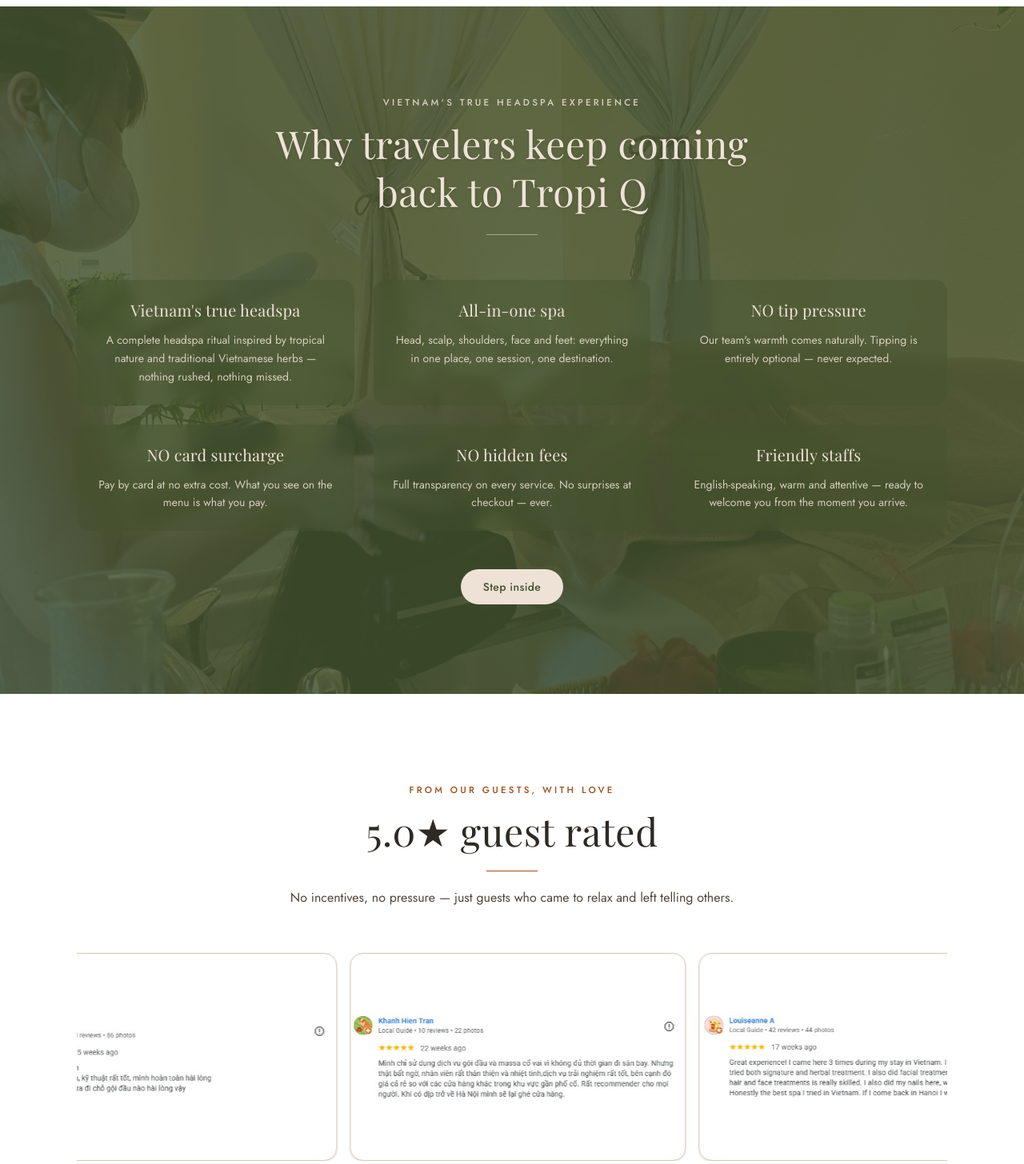
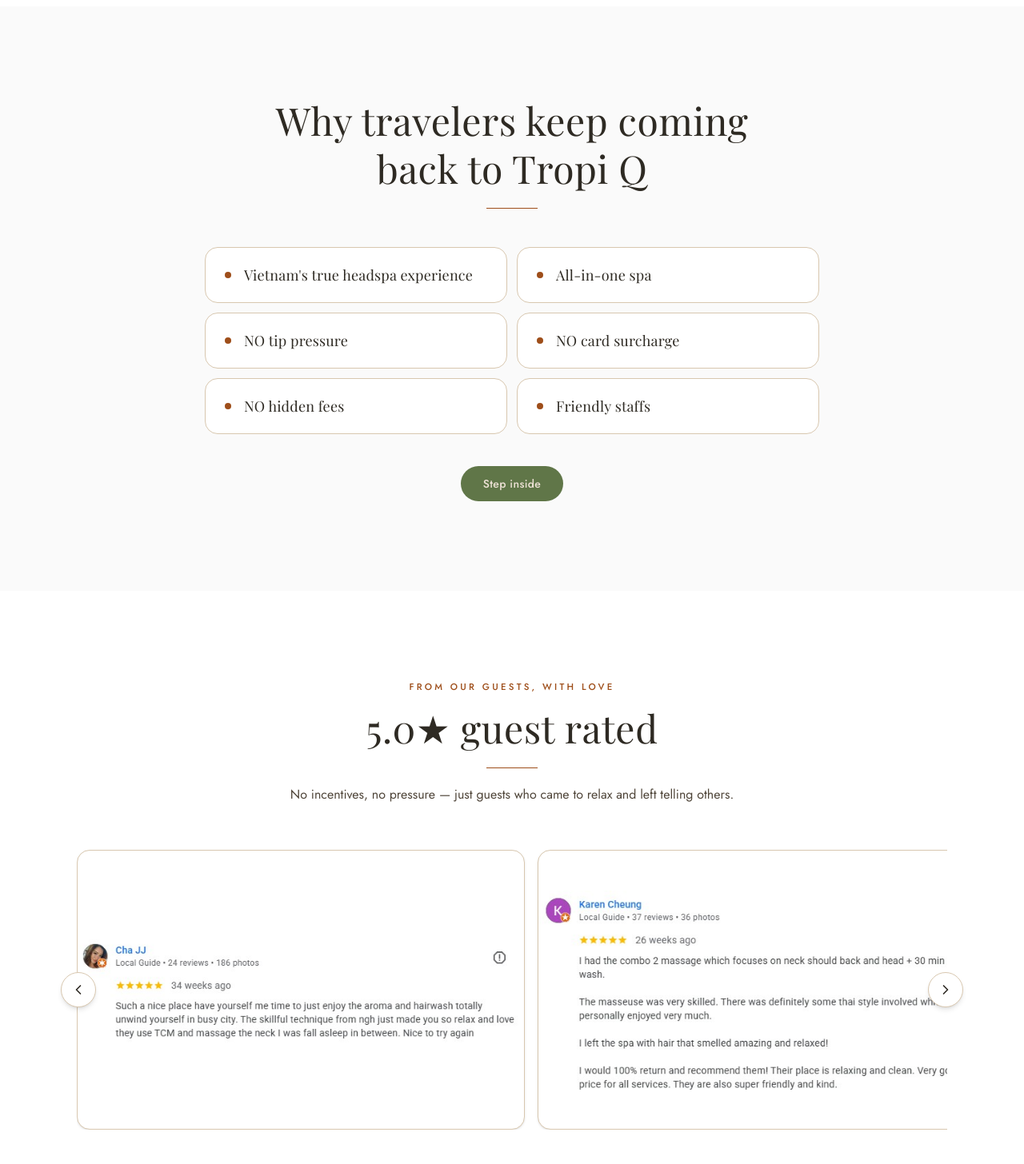
Before and after one commit to kimanhnguyen101-glitch/tropiq, a Next.js app: page / in a window 1280 px wide. Shown: the part 1074-2530 px from the top of the page at 80% size. Built offline with nearby package versions, Linux system fonts and the light colour scheme.

Commit message:
style: redesign difference section + manual review slider with arrows

```diff
--- a/src/app/page.js
+++ b/src/app/page.js
@@ -49,65 +49,36 @@
       </Section>
 
       {/* ------------------------------------------------------- Difference */}
-      <section className="relative overflow-hidden py-28">
-        <Image
-          src="/images/store/store-07.jpg"
-          alt="Tropi Q interior detail"
-          fill
-          sizes="100vw"
-          className="object-cover"
-        />
-        <div className="absolute inset-0 bg-olive-deep/85" />
-        <Container className="relative z-10">
-          <div className="mx-auto max-w-2xl text-center text-cream">
-            <p style={{ color: "rgba(238,226,214,0.85)", letterSpacing: "0.28em", fontSize: "0.72rem", fontWeight: 500, textTransform: "uppercase" }}>
-              Vietnam&apos;s true headspa experience
-            </p>
-            <h2 className="font-display mt-3 text-3xl leading-tight drop-shadow sm:text-4xl md:text-5xl">
+      <Section className="bg-neutral-50">
+        <Container>
+          <div className="mx-auto max-w-2xl text-center">
+            <h2 className="font-display text-3xl leading-tight text-ink sm:text-4xl md:text-5xl">
               Why travelers keep coming back to Tropi Q
             </h2>
-            <div className="rule mx-auto mt-6" style={{ background: "rgba(238,226,214,0.5)" }} />
+            <div className="rule mx-auto mt-5" />
           </div>
-          <div className="mt-14 grid gap-6 sm:grid-cols-2 lg:grid-cols-3">
+          <div className="mx-auto mt-12 max-w-3xl grid gap-3 sm:grid-cols-2">
             {[
-              {
-                t: "Vietnam's true headspa",
-                d: "A complete headspa ritual inspired by tropical nature and traditional Vietnamese herbs — nothing rushed, nothing missed.",
-              },
-              {
-                t: "All-in-one spa",
-                d: "Head, scalp, shoulders, face and feet: everything in one place, one session, one destination.",
-              },
-              {
-                t: "NO tip pressure",
-                d: "Our team's warmth comes naturally. Tipping is entirely optional — never expected.",
-              },
-              {
-                t: "NO card surcharge",
-                d: "Pay by card at no extra cost. What you see on the menu is what you pay.",
-              },
-              {
-                t: "NO hidden fees",
-                d: "Full transparency on every service. No surprises at checkout — ever.",
-              },
-              {
-                t: "Friendly staffs",
-                d: "English-speaking, warm and attentive — ready to welcome you from the moment you arrive.",
-              },
-            ].map((f) => (
-              <div key={f.t} className="rounded-2xl bg-olive-deep/40 p-6 text-center text-cream backdrop-blur-sm">
-                <h3 className="font-display text-xl text-cream">{f.t}</h3>
-                <p className="mt-3 text-sm leading-relaxed text-cream/85">{f.d}</p>
+              "Vietnam's true headspa experience",
+              "All-in-one spa",
+              "NO tip pressure",
+              "NO card surcharge",
+              "NO hidden fees",
+              "Friendly staffs",
+            ].map((label) => (
+              <div key={label} className="flex items-center gap-4 rounded-2xl border border-sand bg-white px-6 py-5">
+                <span className="h-2 w-2 shrink-0 rounded-full bg-gold" />
+                <p className="font-display text-lg text-ink">{label}</p>
               </div>
             ))}
           </div>
-          <div className="mt-12 text-center">
-            <Button href="/experience" variant="light">
+          <div className="mt-10 text-center">
+            <Button href="/experience" variant="primary">
               Step inside
             </Button>
           </div>
         </Container>
-      </section>
+      </Section>
 
       {/* ---------------------------------------- From our guests, With Love */}
       <Section className="bg-white">
--- a/src/components/ReviewSlider.jsx
+++ b/src/components/ReviewSlider.jsx
@@ -1,8 +1,8 @@
 "use client";
 
+import { useRef } from "react";
 import Image from "next/image";
 
-// 20 review screenshots + 8 customer photos
 const reviewImages = Array.from({ length: 20 }, (_, i) => ({
   src: `/images/reviews/review-${String(i + 1).padStart(2, "0")}.jpg`,
   alt: `Guest review ${i + 1}`,
@@ -13,31 +13,68 @@
   alt: `Tropi Q staff with guest ${i + 1}`,
 }));
 
+const CARD_W = 560;
+const GAP = 16;
+
 export default function ReviewSlider() {
-  // Duplicate list for seamless infinite loop
-  const slides = [...reviewImages, ...reviewImages];
+  const scrollRef = useRef(null);
+
+  const scroll = (dir) => {
+    scrollRef.current?.scrollBy({ left: dir * (CARD_W + GAP), behavior: "smooth" });
+  };
 
   return (
     <div className="space-y-14">
-      {/* ── Auto-scrolling review screenshots ── */}
-      <div className="overflow-hidden">
-        <div className="animate-marquee flex w-max gap-4">
-          {slides.map((img, i) => (
+      {/* ── Review screenshots with prev/next buttons ── */}
+      <div className="relative">
+        {/* Prev */}
+        <button
+          onClick={() => scroll(-1)}
+          aria-label="Previous reviews"
+          className="absolute -left-5 top-1/2 z-10 flex h-11 w-11 -translate-y-1/2 items-center justify-center rounded-full border border-sand bg-white shadow-md transition hover:bg-neutral-50"
+        >
+          <svg viewBox="0 0 24 24" className="h-5 w-5 fill-none stroke-ink stroke-2" strokeLinecap="round" strokeLinejoin="round">
+            <path d="M15 18l-6-6 6-6" />
+          </svg>
+        </button>
+
+        {/* Scroll strip */}
+        <div
+          ref={scrollRef}
+          className="overflow-x-auto scroll-smooth"
+          style={{ scrollSnapType: "x mandatory", scrollbarWidth: "none", msOverflowStyle: "none" }}
+        >
+          <div className="flex gap-4" style={{ width: "max-content" }}>
+            {reviewImages.map((img, i) => (
               <div
                 key={i}
-              className="relative shrink-0 overflow-hidden rounded-2xl border border-sand bg-white shadow-sm"
-              style={{ width: 420, height: 260 }}
+                className="shrink-0 overflow-hidden rounded-2xl border border-sand bg-white shadow-sm"
+                style={{ width: CARD_W, height: 350, scrollSnapAlign: "start" }}
               >
                 <Image
                   src={img.src}
                   alt={img.alt}
-                fill
-                sizes="420px"
-                className="object-contain"
+                  width={CARD_W}
+                  height={350}
+                  quality={90}
+                  sizes="560px"
+                  className="h-full w-full object-contain"
                 />
               </div>
             ))}
           </div>
+        </div>
+
+        {/* Next */}
+        <button
+          onClick={() => scroll(1)}
+          aria-label="Next reviews"
+          className="absolute -right-5 top-1/2 z-10 flex h-11 w-11 -translate-y-1/2 items-center justify-center rounded-full border border-sand bg-white shadow-md transition hover:bg-neutral-50"
+        >
+          <svg viewBox="0 0 24 24" className="h-5 w-5 fill-none stroke-ink stroke-2" strokeLinecap="round" strokeLinejoin="round">
+            <path d="M9 18l6-6-6-6" />
+          </svg>
+        </button>
       </div>
 
       {/* ── Customer + staff photos grid ── */}
@@ -47,10 +84,7 @@
         </p>
         <div className="grid grid-cols-2 gap-3 sm:grid-cols-4">
           {customerPhotos.map((img, i) => (
-            <div
-              key={i}
-              className="relative aspect-square overflow-hidden rounded-2xl"
-            >
+            <div key={i} className="relative aspect-square overflow-hidden rounded-2xl">
               <Image
                 src={img.src}
                 alt={img.alt}
```
Lines whose indentation alone changed are shown as unchanged.
